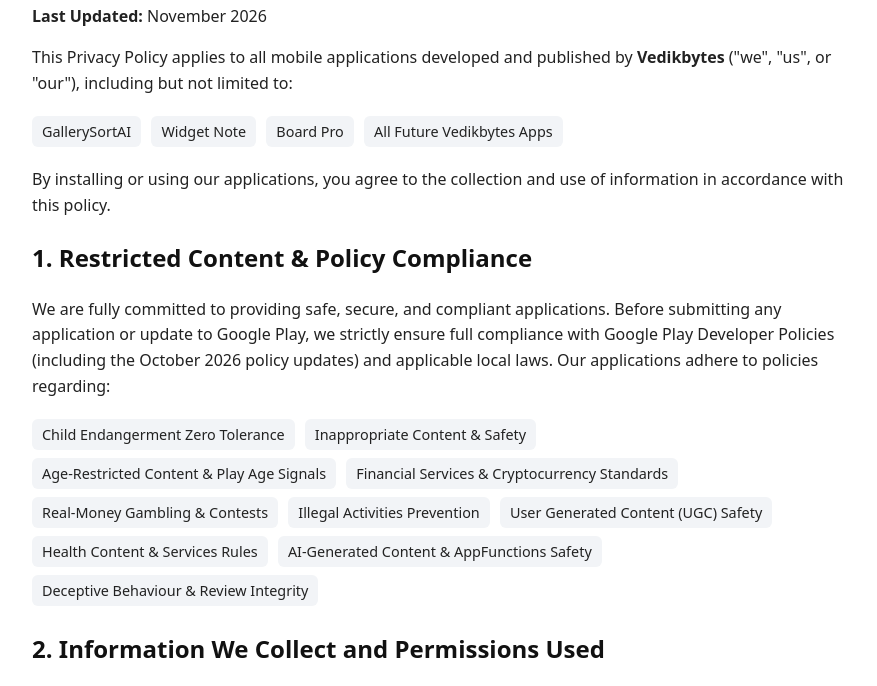
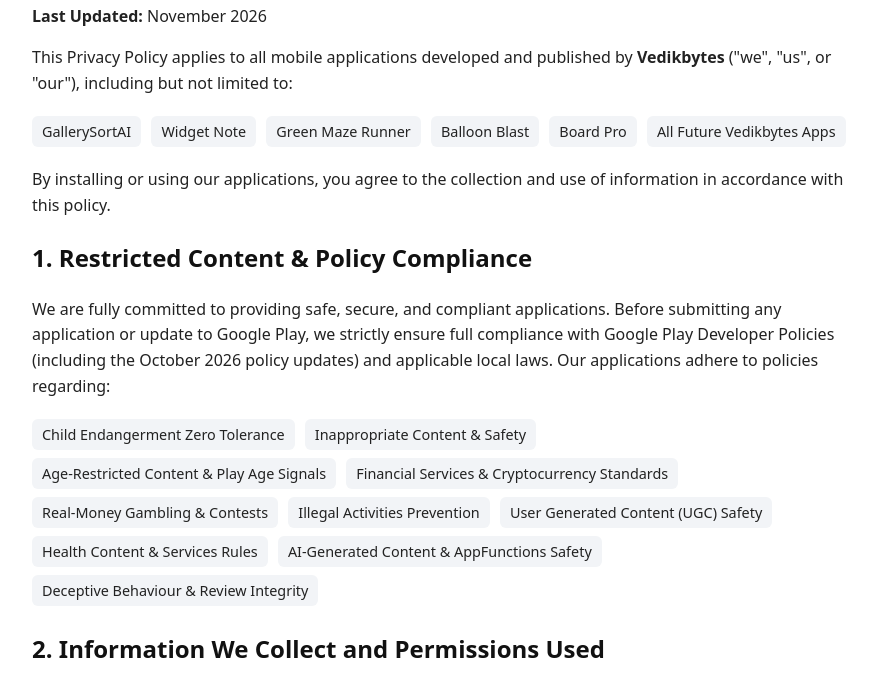
Before and after one commit to AppLabBySunil/privacy-policy, a plain HTML site: page index.html in a window 1280 px wide. Shown: the part 109-795 px from the top of the page, without its empty margins (198-1075 px from the left). Drawn offline with Linux system fonts and the light colour scheme.

Commit message:
Update index.html

```diff
--- a/index.html
+++ b/index.html
@@ -18,8 +18,10 @@
   <p>This Privacy Policy applies to all mobile applications developed and published by <strong>Vedikbytes</strong> (&quot;we&quot;, &quot;us&quot;, or &quot;our&quot;), including but not limited to:</p>
 
   <div class="apps">
-    <span>GallerySortAI</span>
+     <span>GallerySortAI</span>
     <span>Widget Note</span>
+    <span>Green Maze Runner</span>
+    <span>Balloon Blast</span>
     <span>Board Pro</span>
     <span>All Future Vedikbytes Apps</span>
   </div>
```
